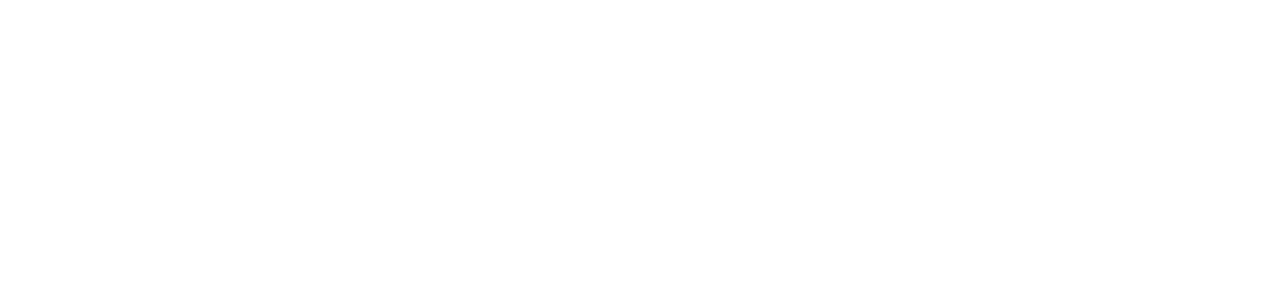
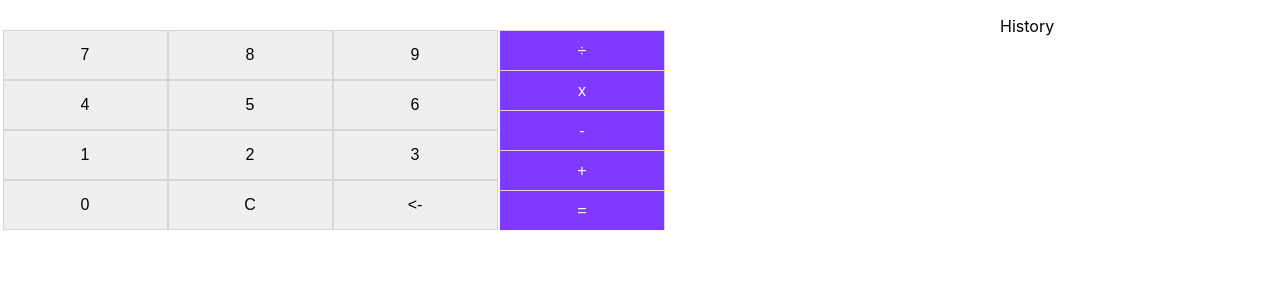
Before and after one commit to jasmeet1233/calcultorassignment, a React (Create React App) app: page / in a window 1280 px wide. Shown: the top 300 px of the page. Built offline with nearby package versions, Linux system fonts and the light colour scheme.

Commit message:
adds logic and style

```diff
--- a/src/App.css
+++ b/src/App.css
@@ -1,38 +1,61 @@
+button {
+  font-size: 1rem;
+  width: 30px;
+  border: 1px solid #d6d6d6;
+}
+
 .App {
+  display: flex;
+  flex-flow: column;
+  /* width: 100%; */
+  font-family: sans-serif;
   text-align: center;
 }
 
-.App-logo {
-  height: 40vmin;
-  pointer-events: none;
+.expression {
+  height: 30px;
+  color: rgb(170, 170, 170);
 }
 
-@media (prefers-reduced-motion: no-preference) {
-  .App-logo {
-    animation: App-logo-spin infinite 20s linear;
-  }
+.panel {
+  display: flex;
+  justify-content: center;
 }
 
-.App-header {
-  background-color: #282c34;
-  min-height: 100vh;
+.numbers {
   display: flex;
+  flex-flow: wrap;
+  flex-wrap: wrap;
+  justify-items: stretch;
+  width: 500px;
   flex-direction: column;
-  align-items: center;
-  justify-content: center;
-  font-size: calc(10px + 2vmin);
-  color: white;
 }
 
-.App-link {
-  color: #61dafb;
+.number {
+  width: 33%;
+  height: 50px;
 }
 
-@keyframes App-logo-spin {
-  from {
-    transform: rotate(0deg);
-  }
-  to {
-    transform: rotate(360deg);
-  }
+.operators {
+  display: flex;
+  flex-flow: column;
+  width: 500px;
+  flex-direction: column;
 }
+
+.operators button {
+  color: white;
+  background: #7f39ff;
+  border-left: none;
+  border-bottom: 0;
+    width: 33%;
+  height: 40.1px;
+}
+
+.wrapper {
+  display: flex;
+}
+
+.history {
+  height: 230px
+}
--- a/src/App.js
+++ b/src/App.js
@@ -1,10 +1,136 @@
-import logo from './logo.svg';
-import './App.css';
+import "./App.css";
+import { useState } from "react";
 
 function App() {
+  const [expression, setExpression] = useState([]);
+  const [history, setHistory] = useState([]);
+
+  const handleClick = (value) => {
+    setExpression([...expression, value]);
+  };
+
+  const handleResult = () => {
+    if (expression.length === 0) {
+      return;
+    }
+
+    const result = expression
+      .join("")
+      .split(/(\D)/g)
+      .map((value) => (value.match(/\d/g) ? parseInt(value, 0) : value))
+      .reduce((acc, value, index, array) => {
+        switch (value) {
+          case "+":
+            return (acc = acc + array[index + 1]);
+          case "-":
+            return (acc = acc - array[index + 1]);
+          case "x":
+            return (acc = acc * array[index + 1]);
+          case "÷":
+            return (acc = acc / array[index + 1]);
+          default:
+            return acc;
+        }
+      });
+    setHistory([...history, `${expression.join("")}=${result}`]);
+    setExpression([]);
+  };
+
+  const specialHandler = (data) => {
+    if (data === "c") {
+      setExpression([]);
+    } else if (data === "backspace") {
+      const data = [...expression];
+      data.length > 0 && data.pop();
+      setExpression(data);
+    }
+  };
+
   return (
-    <div className="App">
+    <div className="wrapper">
+      <div className="App">
+        <span className="expression">{expression}</span>
 
+        <section className="panel">
+          <section className="numbers">
+            <div>
+              <button onClick={() => handleClick(7)} className="number">
+                7
+              </button>
+              <button onClick={() => handleClick(8)} className="number">
+                8
+              </button>
+              <button onClick={() => handleClick(9)} className="number">
+                9
+              </button>
+            </div>
+
+            <div>
+              <button onClick={() => handleClick(4)} className="number">
+                4
+              </button>
+              <button onClick={() => handleClick(5)} className="number">
+                5
+              </button>
+              <button onClick={() => handleClick(6)} className="number">
+                6
+              </button>
+            </div>
+
+            <div>
+              <button onClick={() => handleClick(1)} className="number">
+                1
+              </button>
+              <button onClick={() => handleClick(2)} className="number">
+                2
+              </button>
+              <button onClick={() => handleClick(3)} className="number">
+                3
+              </button>
+            </div>
+
+            <div>
+              <button onClick={() => handleClick(0)} className="number">
+                0
+              </button>
+              <button onClick={() => specialHandler("c")} className="number">
+                C
+              </button>
+              <button
+                onClick={() => specialHandler("backspace")}
+                className="number"
+              >
+                {"<-"}
+              </button>
+            </div>
+          </section>
+
+          <section className="operators">
+            <button onClick={() => handleClick("÷")} className="operator">
+              ÷
+            </button>
+            <button onClick={() => handleClick("x")} className="operator">
+              x
+            </button>
+            <button onClick={() => handleClick("-")} className="operator">
+              -
+            </button>
+            <button onClick={() => handleClick("+")} className="operator">
+              +
+            </button>
+            <button onClick={() => handleResult()} className="operator">
+              =
+            </button>
+          </section>
+        </section>
+      </div>
+
+      <div className="history">
+        <p>History</p>
+        {history.map((data) => {
+          return <div>{data}</div>;
+        })}
+      </div>
     </div>
   );
 }
```
